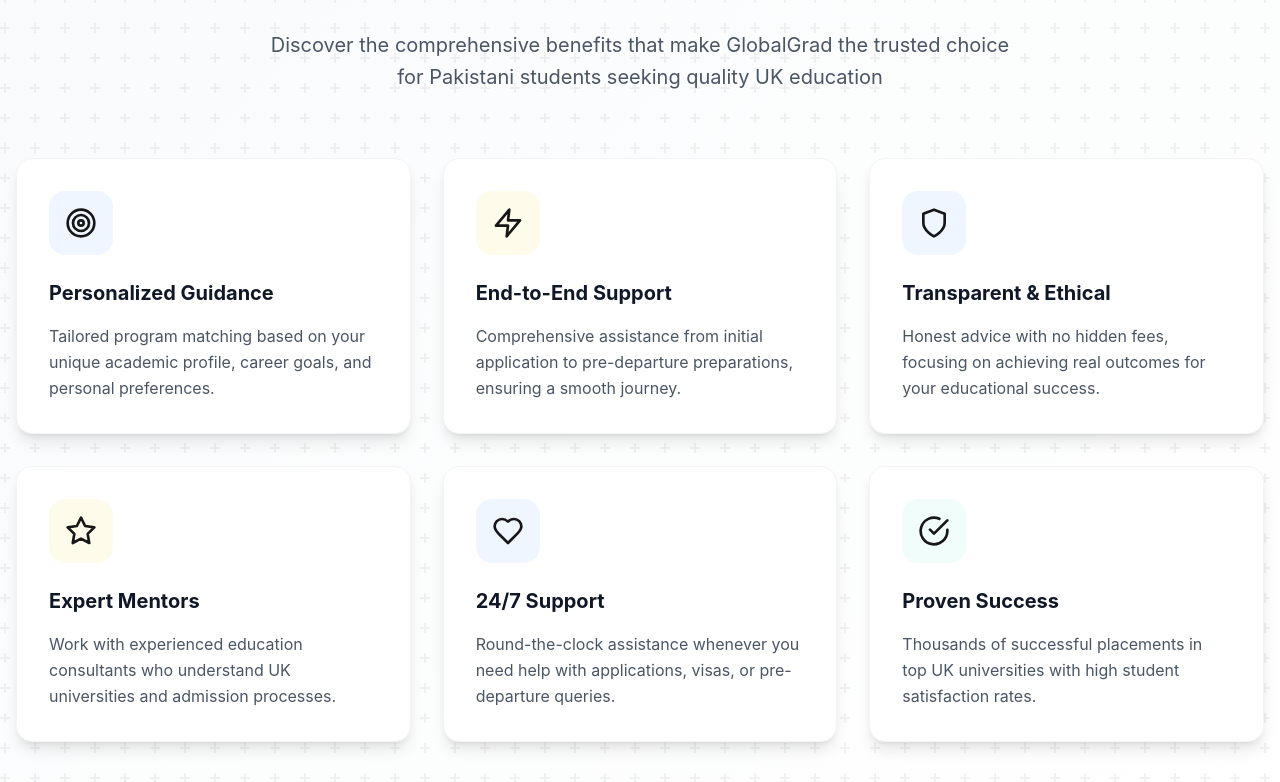
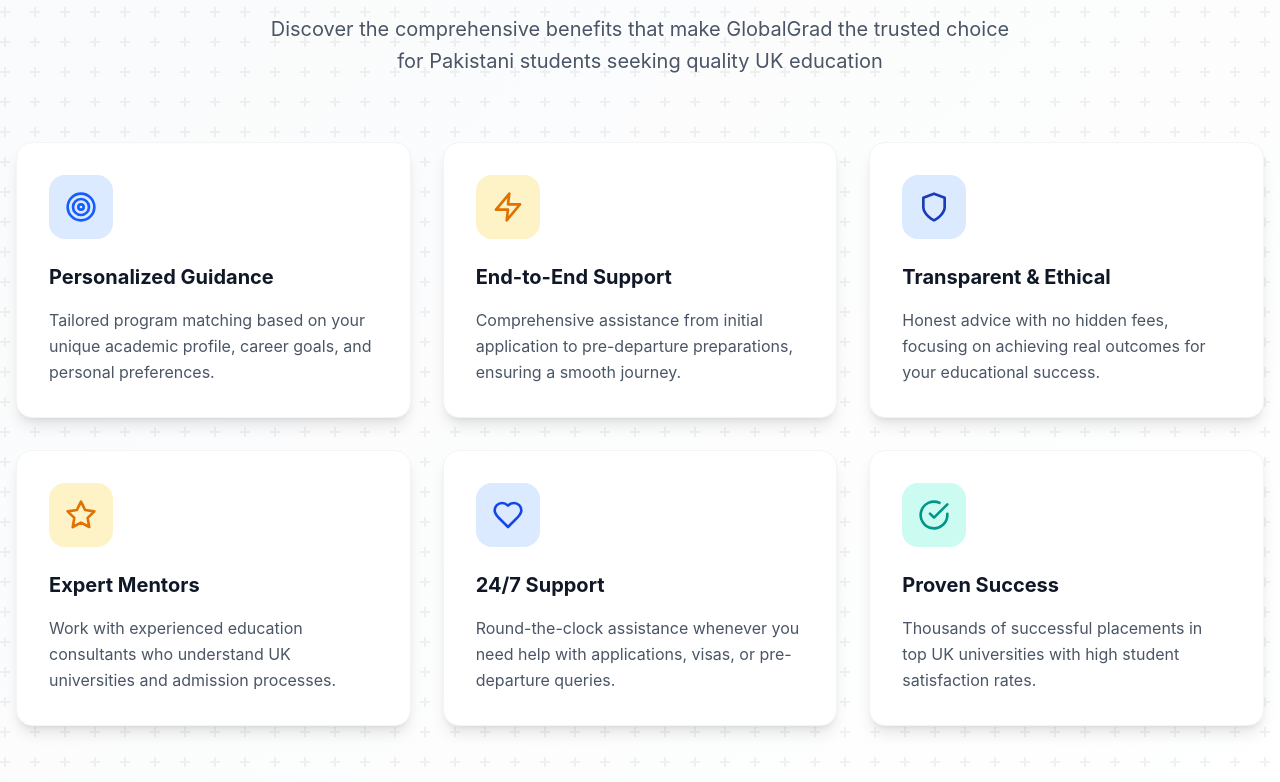
Before and after one commit to faraz-35/global-grade-uk, a Next.js app: page / in a window 1280 px wide. Shown: the part 2015-2797 px from the top of the page. Built offline with nearby package versions, Linux system fonts and the light colour scheme; what next-safe-action would draw is missing.

Commit message:
UI Fixes

```diff
--- a/src/components/HeroSection.tsx
+++ b/src/components/HeroSection.tsx
@@ -59,14 +59,14 @@ export function HeroSection() {
 
             {/* CTA Buttons */}
             <div className="flex flex-col sm:flex-row gap-6 justify-center lg:justify-start">
-              <Button
+              {/*<Button
                 variant="primary"
                 size="large"
                 className="shadow-lg hover:shadow-blue-200"
               >
                 🎯 Apply Now
                 <ArrowRight className="w-5 h-5 ml-2" />
-              </Button>
+              </Button>*/}
               <Button
                 variant="outline"
                 size="large"
--- a/src/components/HowItWorks.tsx
+++ b/src/components/HowItWorks.tsx
@@ -17,7 +17,7 @@ export function HowItWorks() {
       description:
         "Share your academic background, career goals, and preferences for personalized university matching.",
       icon: <Users className="w-6 h-6" />,
-      color: "from-blue-500 to-cyan-500",
+      color: "text-blue-600",
     },
     {
       step: 2,
@@ -25,7 +25,7 @@ export function HowItWorks() {
       description:
         "Get a curated list of suitable universities and courses based on your profile and aspirations.",
       icon: <FileText className="w-6 h-6" />,
-      color: "from-amber-600 to-amber-700",
+      color: "text-amber-600",
     },
     {
       step: 3,
@@ -33,7 +33,7 @@ export function HowItWorks() {
       description:
         "Professional assistance with application forms, personal statements, and document preparation.",
       icon: <GraduationCap className="w-6 h-6" />,
-      color: "from-blue-800 to-blue-900",
+      color: "text-blue-800",
     },
     {
       step: 4,
@@ -41,7 +41,7 @@ export function HowItWorks() {
       description:
         "Comprehensive visa guidance including document verification and mock interview preparation.",
       icon: <MapPin className="w-6 h-6" />,
-      color: "from-orange-500 to-red-500",
+      color: "text-orange-600",
     },
     {
       step: 5,
@@ -49,7 +49,7 @@ export function HowItWorks() {
       description:
         "Advanced mock interviews and final document checks to ensure visa success.",
       icon: <CheckCircle className="w-6 h-6" />,
-      color: "from-rose-500 to-pink-500",
+      color: "text-rose-600",
     },
     {
       step: 6,
@@ -57,7 +57,7 @@ export function HowItWorks() {
       description:
         "Complete assistance with accommodation, city guides, and settling into your new environment.",
       icon: <Plane className="w-6 h-6" />,
-      color: "from-blue-700 to-blue-800",
+      color: "text-blue-700",
     },
   ];
 
@@ -108,9 +108,7 @@ export function HowItWorks() {
 
               {/* Icon */}
               <div className="w-16 h-16 bg-gradient-to-br from-indigo-50 to-blue-50 rounded-2xl flex items-center justify-center mb-6 group-hover:scale-110 transition-transform duration-300">
-                <div className={`bg-gradient-to-br ${step.color} bg-clip-text`}>
-                  {step.icon}
-                </div>
+                <div className={step.color}>{step.icon}</div>
               </div>
 
               {/* Content */}
--- a/src/components/PopularUKPrograms.tsx
+++ b/src/components/PopularUKPrograms.tsx
@@ -166,10 +166,8 @@ export function PopularUKPrograms() {
               key={index}
               className="text-center p-6 bg-white rounded-2xl shadow-lg border border-gray-100"
             >
-              <div className="w-12 h-12 bg-blue-50 rounded-xl flex items-center justify-center mx-auto mb-3">
-                <div className="bg-gradient-to-r from-blue-800 to-amber-600 bg-clip-text">
-                  {stat.icon}
-                </div>
+              <div className="w-12 h-12 bg-blue-100 rounded-xl flex items-center justify-center mx-auto mb-3">
+                <div className="text-blue-600">{stat.icon}</div>
               </div>
               <div className="text-2xl font-bold text-gray-900 mb-1">
                 {stat.value}
--- a/src/components/StudyDestinations.tsx
+++ b/src/components/StudyDestinations.tsx
@@ -257,10 +257,8 @@ export function StudyDestinations() {
               key={index}
               className="text-center p-6 bg-white rounded-2xl shadow-lg border border-gray-100"
             >
-              <div className="w-12 h-12 bg-blue-50 rounded-xl flex items-center justify-center mx-auto mb-3">
-                <div className="bg-gradient-to-r from-blue-800 to-amber-600 bg-clip-text">
-                  {stat.icon}
-                </div>
+              <div className="w-12 h-12 bg-blue-100 rounded-xl flex items-center justify-center mx-auto mb-3">
+                <div className="text-blue-600">{stat.icon}</div>
               </div>
               <div className="text-2xl font-bold text-gray-900 mb-1">
                 {stat.value}
--- a/src/components/WhyChooseGlobalGrad.tsx
+++ b/src/components/WhyChooseGlobalGrad.tsx
@@ -15,48 +15,48 @@ export function WhyChooseGlobalGrad() {
       description:
         "Tailored program matching based on your unique academic profile, career goals, and personal preferences.",
       icon: <Target className="w-8 h-8" />,
-      color: "from-blue-500 to-cyan-500",
-      bgColor: "bg-blue-50",
+      color: "text-blue-600",
+      bgColor: "bg-blue-100",
     },
     {
       title: "End-to-End Support",
       description:
         "Comprehensive assistance from initial application to pre-departure preparations, ensuring a smooth journey.",
       icon: <Zap className="w-8 h-8" />,
-      color: "from-amber-600 to-amber-700",
-      bgColor: "bg-amber-50",
+      color: "text-amber-600",
+      bgColor: "bg-amber-100",
     },
     {
       title: "Transparent & Ethical",
       description:
         "Honest advice with no hidden fees, focusing on achieving real outcomes for your educational success.",
       icon: <Shield className="w-8 h-8" />,
-      color: "from-blue-800 to-blue-900",
-      bgColor: "bg-blue-50",
+      color: "text-blue-800",
+      bgColor: "bg-blue-100",
     },
     {
       title: "Expert Mentors",
       description:
         "Work with experienced education consultants who understand UK universities and admission processes.",
       icon: <Star className="w-8 h-8" />,
-      color: "from-amber-600 to-amber-700",
-      bgColor: "bg-amber-50",
+      color: "text-amber-600",
+      bgColor: "bg-amber-100",
     },
     {
       title: "24/7 Support",
       description:
         "Round-the-clock assistance whenever you need help with applications, visas, or pre-departure queries.",
       icon: <Heart className="w-8 h-8" />,
-      color: "from-blue-700 to-blue-800",
-      bgColor: "bg-blue-50",
+      color: "text-blue-700",
+      bgColor: "bg-blue-100",
     },
     {
       title: "Proven Success",
       description:
         "Thousands of successful placements in top UK universities with high student satisfaction rates.",
       icon: <CheckCircle className="w-8 h-8" />,
-      color: "from-teal-600 to-teal-700",
-      bgColor: "bg-teal-50",
+      color: "text-teal-600",
+      bgColor: "bg-teal-100",
     },
   ];
 
@@ -102,19 +102,13 @@ export function WhyChooseGlobalGrad() {
               className={`group relative bg-white rounded-2xl p-8 shadow-lg hover:shadow-2xl transition-all duration-500 border border-gray-100 hover:border-transparent overflow-hidden`}
             >
               {/* Background Gradient */}
-              <div
-                className={`absolute inset-0 bg-gradient-to-br ${feature.color} opacity-0 group-hover:opacity-5 transition-opacity duration-500`}
-              ></div>
+              <div className="absolute inset-0 bg-gradient-to-br from-blue-50 to-amber-50 opacity-0 group-hover:opacity-10 transition-opacity duration-500"></div>
 
               {/* Icon */}
               <div
                 className={`w-16 h-16 ${feature.bgColor} rounded-2xl flex items-center justify-center mb-6 group-hover:scale-110 transition-transform duration-300`}
               >
-                <div
-                  className={`bg-gradient-to-br ${feature.color} bg-clip-text`}
-                >
-                  {feature.icon}
-                </div>
+                <div className={feature.color}>{feature.icon}</div>
               </div>
 
               {/* Content */}
```
